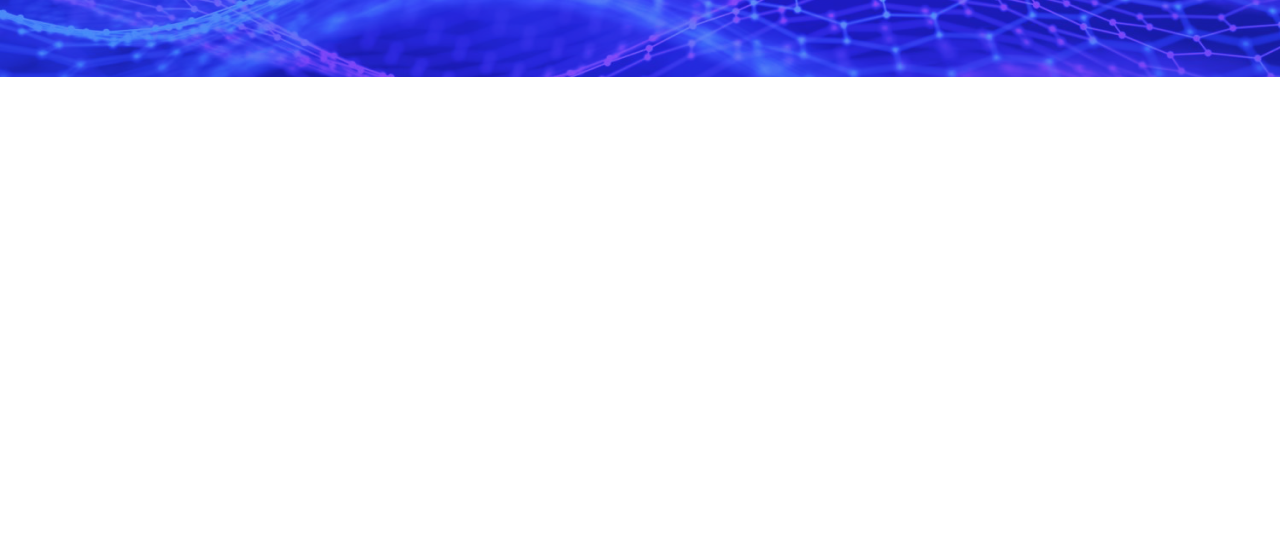
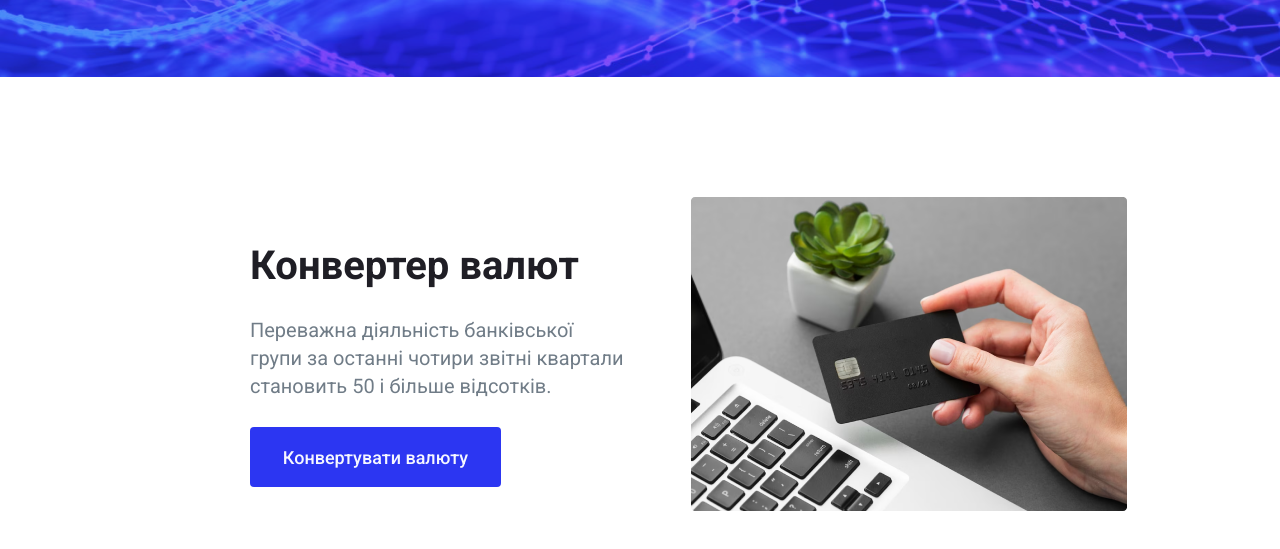
Before and after one commit to mark-zhuravel/lesson-9.1, a plain HTML site: page index.html in a window 1280 px wide. Shown: the part 441-990 px from the top of the page. Before the commit the page ends 800 px from the top, so only its background shows below. Drawn offline with nearby package versions, Linux system fonts and the light colour scheme.

Commit message:
add one more container

```diff
--- a/index.html
+++ b/index.html
@@ -31,7 +31,6 @@
         </div>
     </header>
     <main>
-
         <section class="container">
             <div class="container__info">
                 <p class="container__heading">Чіп Чендж</p>
@@ -41,13 +40,20 @@
             <img class="container__card" src="img/mastercard.png" alt="Банківська карта">
         </section>
 
-<!--        <section class="content">
+        <section class="content">
             <div class="content__info">
                 <p class="content__heading">Конвертер валют</p>
-                <p class="container__txt">Переважна діяльність банківської групи за останні чотири звітні квартали становить 50 і більше відсотків.</p>
+                <p class="content__txt">Переважна діяльність банківської групи за останні чотири звітні квартали становить 50 і більше відсотків.</p>
+                <a href="#" class="content__button">Конвертувати валюту</a>
             </div>
+            <img class="content__card" src="img/black_card.png" alt="Банківська карта у руці">
+        </section>
+    </main>
+    <footer>
+        <div class="footer__info">
 
-        </section> /!-->
-    </main>
+
+        </div>
+    </footer>
 </body>
 </html>
--- a/style.css
+++ b/style.css
@@ -115,3 +115,65 @@ header {
     margin-top: 85px;
     margin-left: 251px;
 }
+
+.content {
+    height: 554px;
+    background-color: #FFFFFF;
+    display: flex;
+    column-gap: 62px;
+}
+
+.content__info {
+    display: flex;
+    flex-direction: column;
+    row-gap: 27px;
+    margin-top: 165px;
+    margin-left: 250px;
+    height: 242px;
+}
+
+.content__heading {
+    font-size: 40px;
+    font-weight: 700;
+    color: #1F1E25;
+    margin: 0;
+}
+
+.content__txt {
+    font-size: 20px;
+    font-weight: 400;
+    color: #707C87;
+    line-height: 28px;
+    width: 379px;
+    margin: 0;
+}
+
+.content__button {
+    background-color: #2C36F2;
+    color: #F6F7FF;
+    width: 201px;
+    height: 11px;
+    font-size: 18px;
+    font-weight: 500;
+    padding: 25px 25px 24px;
+    border-radius: 4px;
+    text-decoration: none;
+    display: flex;
+    align-items: center;
+    justify-content: center;
+}
+
+.content__card {
+    width: 436px;
+    height: 314px;
+    margin-top: 120px;
+}
+
+/*footer {
+    height: 224px;
+    background-color: #F6F7FF;
+}
+
+.footer__info {
+    width: 252px;
+}
```
